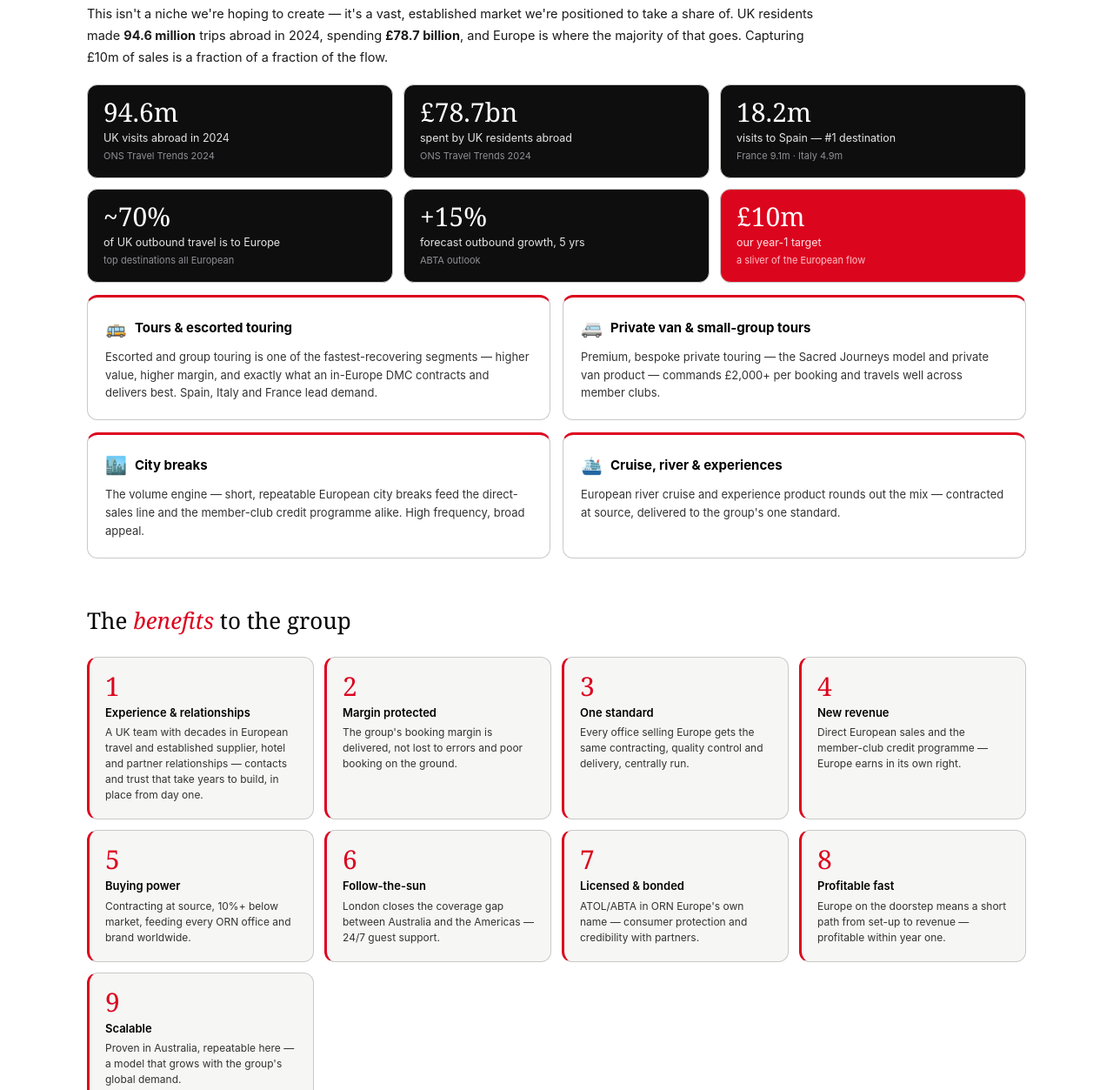
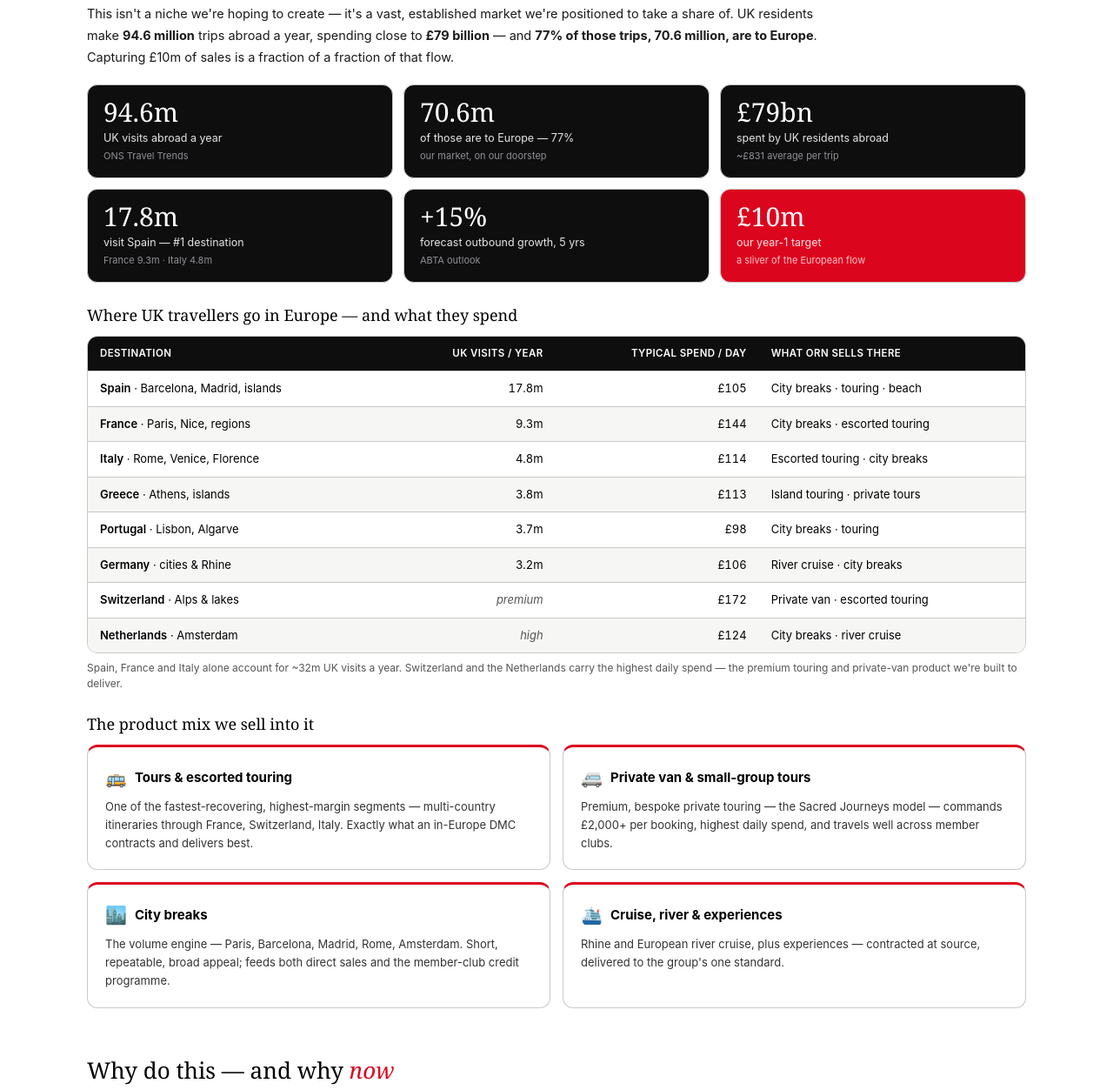
Before and after one commit to orngroup/ornuk, a plain HTML site: page index.html in a window 1280 px wide. Shown: the part 1568-2821 px from the top of the page at 87% size. Drawn offline with Linux system fonts and the light colour scheme.

Commit message:
Update index.html

```diff
--- a/index.html
+++ b/index.html
@@ -58,6 +58,15 @@
   .mstat .ml{font-size:12.5px;color:#e4e4e4;margin-top:6px;line-height:1.4}
   .mstat .ms{font-size:11px;color:#8f8f94;margin-top:4px}
   .mstat:nth-child(6){background:var(--red)}.mstat:nth-child(6) .ml{color:#ffe1e5}.mstat:nth-child(6) .ms{color:#ffc2ca}
+  .desttbl{border:1px solid var(--line);border-radius:12px;overflow:hidden}
+  .desttbl table{width:100%;border-collapse:collapse;font-size:13px}
+  .desttbl th{background:#0e0e0f;color:#fff;text-align:left;padding:11px 14px;font-size:11.5px;letter-spacing:.4px;text-transform:uppercase;font-weight:600}
+  .desttbl th:nth-child(2),.desttbl th:nth-child(3){text-align:right}
+  .desttbl td{padding:10px 14px;border-top:1px solid var(--line);color:var(--ink)}
+  .desttbl td:nth-child(2),.desttbl td:nth-child(3){text-align:right;font-variant-numeric:tabular-nums}
+  .desttbl tr:nth-child(even) td{background:var(--panel2)}
+  .desttbl td.muted{color:var(--grey2);font-style:italic}
+  .desttbl td b{font-weight:600}
   .eyebrow{display:flex;align-items:center;gap:12px;margin-bottom:16px}.eyebrow .rule{width:34px;height:2px;background:var(--red)}
   .eyebrow span{font-size:11px;letter-spacing:3px;text-transform:uppercase;color:var(--red)}
   h1.big{font-family:var(--serif);font-weight:400;font-size:40px;line-height:1.08;margin-bottom:16px;letter-spacing:-.5px}h1.big em{color:var(--red);font-style:italic}
@@ -267,20 +276,47 @@
   </div>
 
   <h2>The <em>market</em> — UK travellers to Europe</h2>
-  <p class="body">This isn't a niche we're hoping to create — it's a vast, established market we're positioned to take a share of. UK residents made <b>94.6 million</b> trips abroad in 2024, spending <b>£78.7 billion</b>, and Europe is where the majority of that goes. Capturing £10m of sales is a fraction of a fraction of the flow.</p>
+  <p class="body">This isn't a niche we're hoping to create — it's a vast, established market we're positioned to take a share of. UK residents make <b>94.6 million</b> trips abroad a year, spending close to <b>£79 billion</b> — and <b>77% of those trips, 70.6 million, are to Europe</b>. Capturing £10m of sales is a fraction of a fraction of that flow.</p>
   <div class="mstats">
-    <div class="mstat"><div class="mv">94.6m</div><div class="ml">UK visits abroad in 2024</div><div class="ms">ONS Travel Trends 2024</div></div>
-    <div class="mstat"><div class="mv">£78.7bn</div><div class="ml">spent by UK residents abroad</div><div class="ms">ONS Travel Trends 2024</div></div>
-    <div class="mstat"><div class="mv">18.2m</div><div class="ml">visits to Spain — #1 destination</div><div class="ms">France 9.1m · Italy 4.9m</div></div>
-    <div class="mstat"><div class="mv">~70%</div><div class="ml">of UK outbound travel is to Europe</div><div class="ms">top destinations all European</div></div>
+    <div class="mstat"><div class="mv">94.6m</div><div class="ml">UK visits abroad a year</div><div class="ms">ONS Travel Trends</div></div>
+    <div class="mstat"><div class="mv">70.6m</div><div class="ml">of those are to Europe — 77%</div><div class="ms">our market, on our doorstep</div></div>
+    <div class="mstat"><div class="mv">£79bn</div><div class="ml">spent by UK residents abroad</div><div class="ms">~£831 average per trip</div></div>
+    <div class="mstat"><div class="mv">17.8m</div><div class="ml">visit Spain — #1 destination</div><div class="ms">France 9.3m · Italy 4.8m</div></div>
     <div class="mstat"><div class="mv">+15%</div><div class="ml">forecast outbound growth, 5 yrs</div><div class="ms">ABTA outlook</div></div>
     <div class="mstat"><div class="mv">£10m</div><div class="ml">our year-1 target</div><div class="ms">a sliver of the European flow</div></div>
   </div>
-  <div class="grid2 g2" style="margin-top:14px">
-    <div class="card" style="border-top-color:var(--red)"><h3><span class="ic">🚌</span>Tours &amp; escorted touring</h3><p style="font-size:13px">Escorted and group touring is one of the fastest-recovering segments — higher value, higher margin, and exactly what an in-Europe DMC contracts and delivers best. Spain, Italy and France lead demand.</p></div>
-    <div class="card" style="border-top-color:var(--red)"><h3><span class="ic">🚐</span>Private van &amp; small-group tours</h3><p style="font-size:13px">Premium, bespoke private touring — the Sacred Journeys model and private van product — commands £2,000+ per booking and travels well across member clubs.</p></div>
-    <div class="card" style="border-top-color:var(--red)"><h3><span class="ic">🏙️</span>City breaks</h3><p style="font-size:13px">The volume engine — short, repeatable European city breaks feed the direct-sales line and the member-club credit programme alike. High frequency, broad appeal.</p></div>
-    <div class="card" style="border-top-color:var(--red)"><h3><span class="ic">🛳️</span>Cruise, river &amp; experiences</h3><p style="font-size:13px">European river cruise and experience product rounds out the mix — contracted at source, delivered to the group's one standard.</p></div>
+
+  <h3 style="font-family:var(--serif);font-weight:400;font-size:18px;margin:24px 0 10px">Where UK travellers go in Europe — and what they spend</h3>
+  <div class="desttbl">
+    <table>
+      <thead><tr><th>Destination</th><th>UK visits / year</th><th>Typical spend / day</th><th>What ORN sells there</th></tr></thead>
+      <tbody>
+        <tr><td><b>Spain</b> · Barcelona, Madrid, islands</td><td>17.8m</td><td>£105</td><td>City breaks · touring · beach</td></tr>
+        <tr><td><b>France</b> · Paris, Nice, regions</td><td>9.3m</td><td>£144</td><td>City breaks · escorted touring</td></tr>
+        <tr><td><b>Italy</b> · Rome, Venice, Florence</td><td>4.8m</td><td>£114</td><td>Escorted touring · city breaks</td></tr>
+        <tr><td><b>Greece</b> · Athens, islands</td><td>3.8m</td><td>£113</td><td>Island touring · private tours</td></tr>
+        <tr><td><b>Portugal</b> · Lisbon, Algarve</td><td>3.7m</td><td>£98</td><td>City breaks · touring</td></tr>
+        <tr><td><b>Germany</b> · cities &amp; Rhine</td><td>3.2m</td><td>£106</td><td>River cruise · city breaks</td></tr>
+        <tr><td><b>Switzerland</b> · Alps &amp; lakes</td><td class="muted">premium</td><td>£172</td><td>Private van · escorted touring</td></tr>
+        <tr><td><b>Netherlands</b> · Amsterdam</td><td class="muted">high</td><td>£124</td><td>City breaks · river cruise</td></tr>
+      </tbody>
+    </table>
+  </div>
+  <p class="hint" style="margin-top:8px">Spain, France and Italy alone account for ~32m UK visits a year. Switzerland and the Netherlands carry the highest daily spend — the premium touring and private-van product we're built to deliver.</p>
+
+  <h3 style="font-family:var(--serif);font-weight:400;font-size:18px;margin:24px 0 10px">The product mix we sell into it</h3>
+  <div class="grid2 g2" style="margin-top:4px">
+    <div class="card" style="border-top-color:var(--red)"><h3><span class="ic">🚌</span>Tours &amp; escorted touring</h3><p style="font-size:13px">One of the fastest-recovering, highest-margin segments — multi-country itineraries through France, Switzerland, Italy. Exactly what an in-Europe DMC contracts and delivers best.</p></div>
+    <div class="card" style="border-top-color:var(--red)"><h3><span class="ic">🚐</span>Private van &amp; small-group tours</h3><p style="font-size:13px">Premium, bespoke private touring — the Sacred Journeys model — commands £2,000+ per booking, highest daily spend, and travels well across member clubs.</p></div>
+    <div class="card" style="border-top-color:var(--red)"><h3><span class="ic">🏙️</span>City breaks</h3><p style="font-size:13px">The volume engine — Paris, Barcelona, Madrid, Rome, Amsterdam. Short, repeatable, broad appeal; feeds both direct sales and the member-club credit programme.</p></div>
+    <div class="card" style="border-top-color:var(--red)"><h3><span class="ic">🛳️</span>Cruise, river &amp; experiences</h3><p style="font-size:13px">Rhine and European river cruise, plus experiences — contracted at source, delivered to the group's one standard.</p></div>
+  </div>
+
+  <h2>Why do this — and why <em>now</em></h2>
+  <div class="grid2 g3">
+    <div class="card" style="border-top-color:var(--red)"><h3>The market is already here</h3><p>70.6m UK trips to Europe every year, growing 15% over five years. We don't need to create demand — we need to capture a sliver of an established, growing flow we sit right inside.</p></div>
+    <div class="card" style="border-top-color:var(--red)"><h3>We're positioned, not starting cold</h3><p>Experienced team, live sales, supplier and partner contacts, and 5.5m member reach through the credit programme — the pieces are in place now, not in two years.</p></div>
+    <div class="card" style="border-top-color:var(--red)"><h3>The cost of waiting</h3><p>Every month without control on the ground, margin leaks through poor booking and errors. Australia proved the model; delay just hands the European upside to someone else.</p></div>
   </div>
 
   <h2>The <em>benefits</em> to the group</h2>
@@ -452,7 +488,17 @@ function defaults(){return{
     {name:"Contractor — Contracting",m:A([3000,3000,3000,3000,3000,3000,3000,3000,3000,3000,3000,3000])},
     {name:"Tim Windsor — GIT QC Manager",m:A([2400,2400,2400,2400,2400,2400,2400,2400,2400,2400,2400,2400])},
     {name:"Admin — Office Support",m:A([1500,1500,1500,1500,1500,1500,1500,1500,1500,1500,1500,1500])},
-    {name:"Reservations team — scales with sales (+4 Jan, +4 Apr, +3 Jul @ £2,500)",m:A([0,0,10000,10000,10000,20000,20000,20000,27500,27500,27500,27500])},
+    {name:"Reservations 1 — from Jan",m:A([0,0,2500,2500,2500,2500,2500,2500,2500,2500,2500,2500])},
+    {name:"Reservations 2 — from Jan",m:A([0,0,2500,2500,2500,2500,2500,2500,2500,2500,2500,2500])},
+    {name:"Reservations 3 — from Jan",m:A([0,0,2500,2500,2500,2500,2500,2500,2500,2500,2500,2500])},
+    {name:"Reservations 4 — from Jan",m:A([0,0,2500,2500,2500,2500,2500,2500,2500,2500,2500,2500])},
+    {name:"Reservations 5 — from Apr",m:A([0,0,0,0,0,2500,2500,2500,2500,2500,2500,2500])},
+    {name:"Reservations 6 — from Apr",m:A([0,0,0,0,0,2500,2500,2500,2500,2500,2500,2500])},
+    {name:"Reservations 7 — from Apr",m:A([0,0,0,0,0,2500,2500,2500,2500,2500,2500,2500])},
+    {name:"Reservations 8 — from Apr",m:A([0,0,0,0,0,2500,2500,2500,2500,2500,2500,2500])},
+    {name:"Reservations 9 — from Jul",m:A([0,0,0,0,0,0,0,0,2500,2500,2500,2500])},
+    {name:"Reservations 10 — from Jul",m:A([0,0,0,0,0,0,0,0,2500,2500,2500,2500])},
+    {name:"Reservations 11 — from Jul",m:A([0,0,0,0,0,0,0,0,2500,2500,2500,2500])},
     {name:"Office rent — 17 Hanover Sq, Mayfair",m:A([2500,2500,2500,2500,2500,2500,2500,2500,2500,2500,2500,2500])},
     {name:"Phones (3CX / mobiles)",m:A([250,250,250,250,250,250,250,250,250,250,250,250])},
     {name:"IT, software & systems",m:A([400,400,400,400,400,400,400,400,400,400,400,400])},
```
